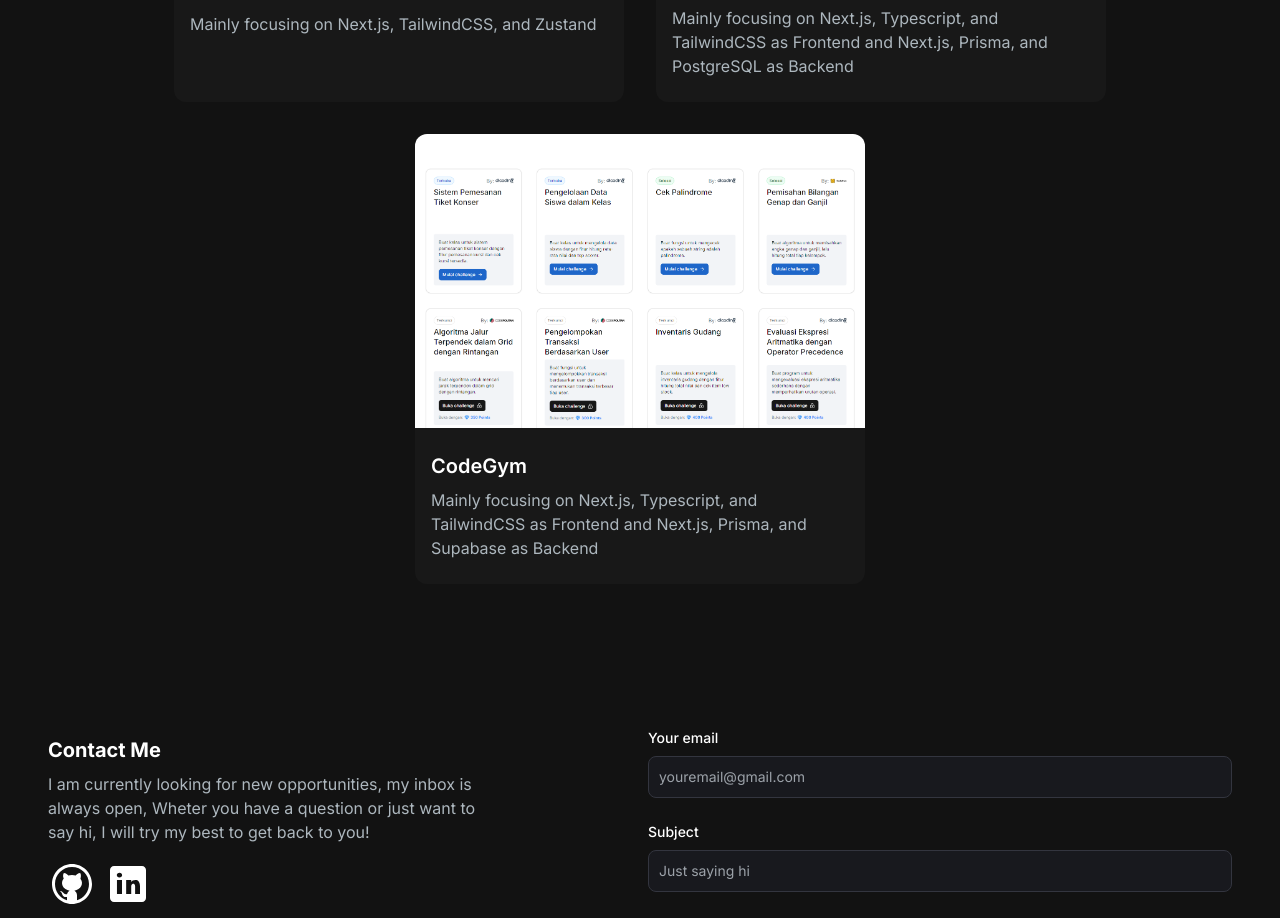
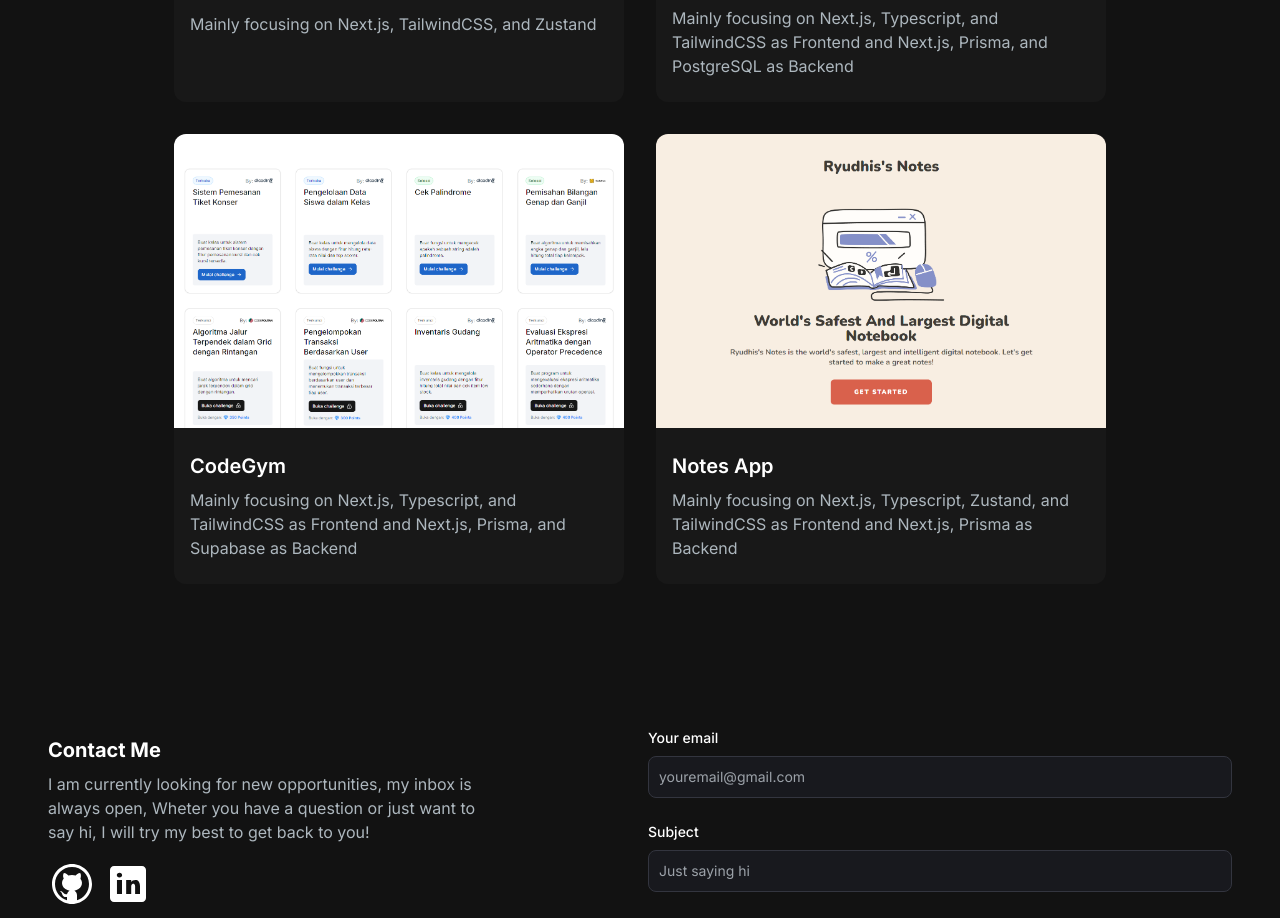
Before and after one commit to ryudhis/Portfolio, a Next.js app in the folder portfolio/: page / in a window 1280 px wide. Shown: the part 3363-4281 px from the top of the page. Built offline with nearby package versions, Linux system fonts and the light colour scheme.

Commit message:
feat: add new portfolio

```diff
--- a/portfolio/src/app/components/ProjectsSection.jsx
+++ b/portfolio/src/app/components/ProjectsSection.jsx
@@ -89,6 +89,16 @@
     gitUrl: "",
     demoUrl: "https://codegym-production.vercel.app/",
   },
+  {
+    id: 10,
+    title: "Notes App",
+    description:
+      "Mainly focusing on Next.js, Typescript, Zustand, and TailwindCSS as Frontend and Next.js, Prisma as Backend",
+    image: "/images/projects/10.png",
+    tag: ["All", "Web"],
+    gitUrl: "https://github.com/ryudhis/notes-app-ryudhis",
+    demoUrl: "https://notes-app-ryudhis.vercel.app/",
+  },
 ];
 
 const ProjectsSection = () => {
```
Also changed, not shown: portfolio/public/images/projects/10.png (added).
